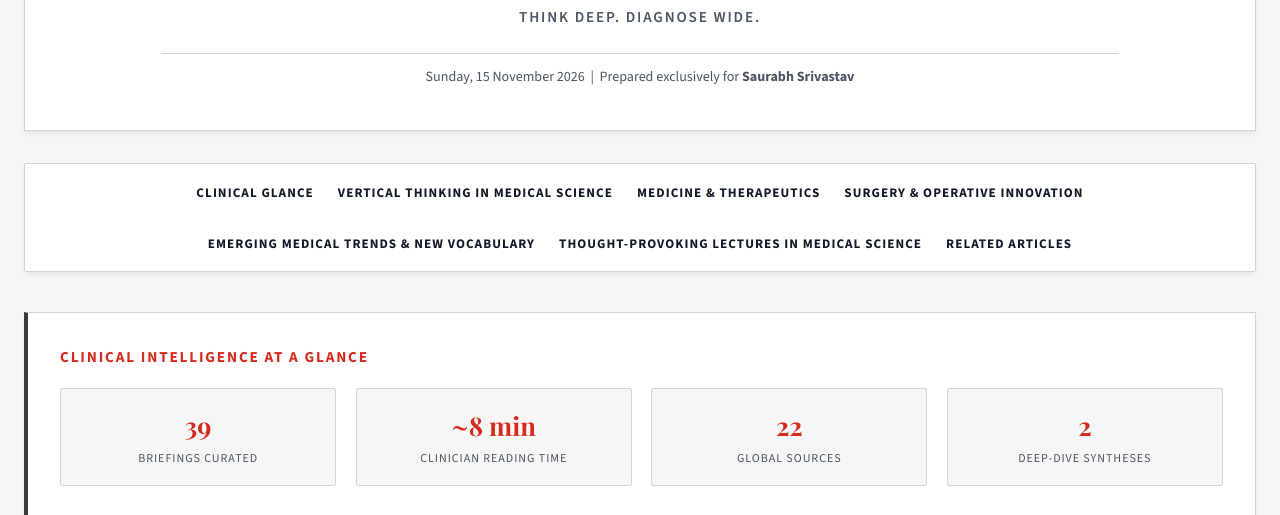
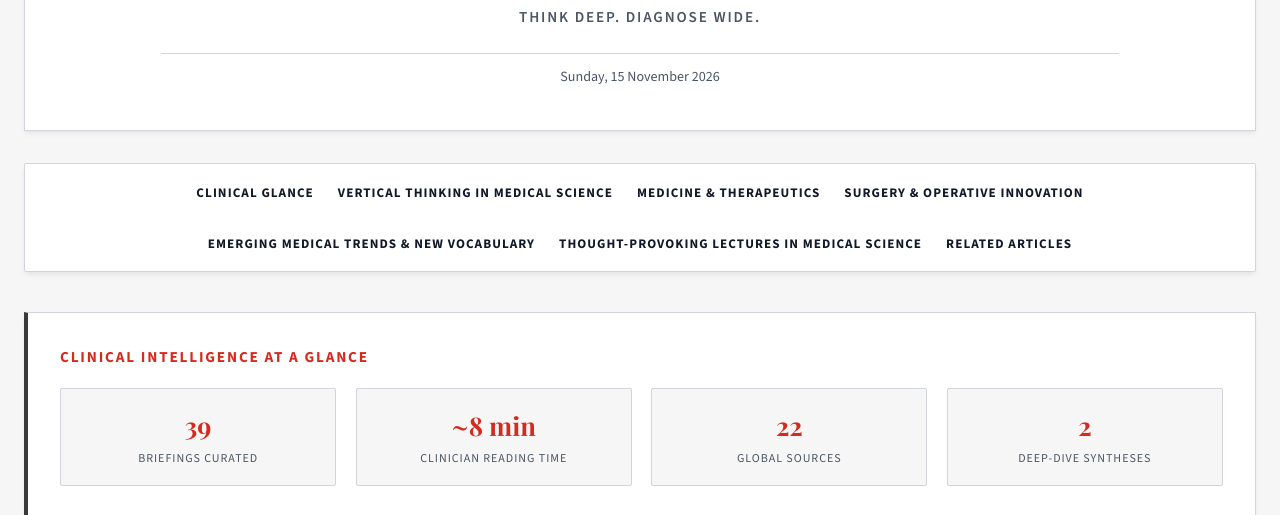
Before and after one commit to saurabhsrivastav-in/The-Daily-Differential, a plain HTML site: page docs/index.html in a window 1280 px wide. Shown: the part 269-784 px from the top of the page. Drawn offline with nearby package versions, Linux system fonts and the light colour scheme; a web font is replaced by a local one.

Commit message:
Update index.html

```diff
--- a/docs/index.html
+++ b/docs/index.html
@@ -30,7 +30,7 @@
     <h1 id="mh-title">The Daily Differential</h1>
     <div class="tagline" id="mh-tagline">Think deep. Diagnose wide.</div>
     <div class="meta-bar">
-      <span id="mh-date">Loading date...</span> &nbsp;|&nbsp; Prepared exclusively for <strong id="executive-partner-name">Saurabh Srivastav</strong>
+      <span id="mh-date">Loading date...</span>
     </div>
   </header>
 
```
